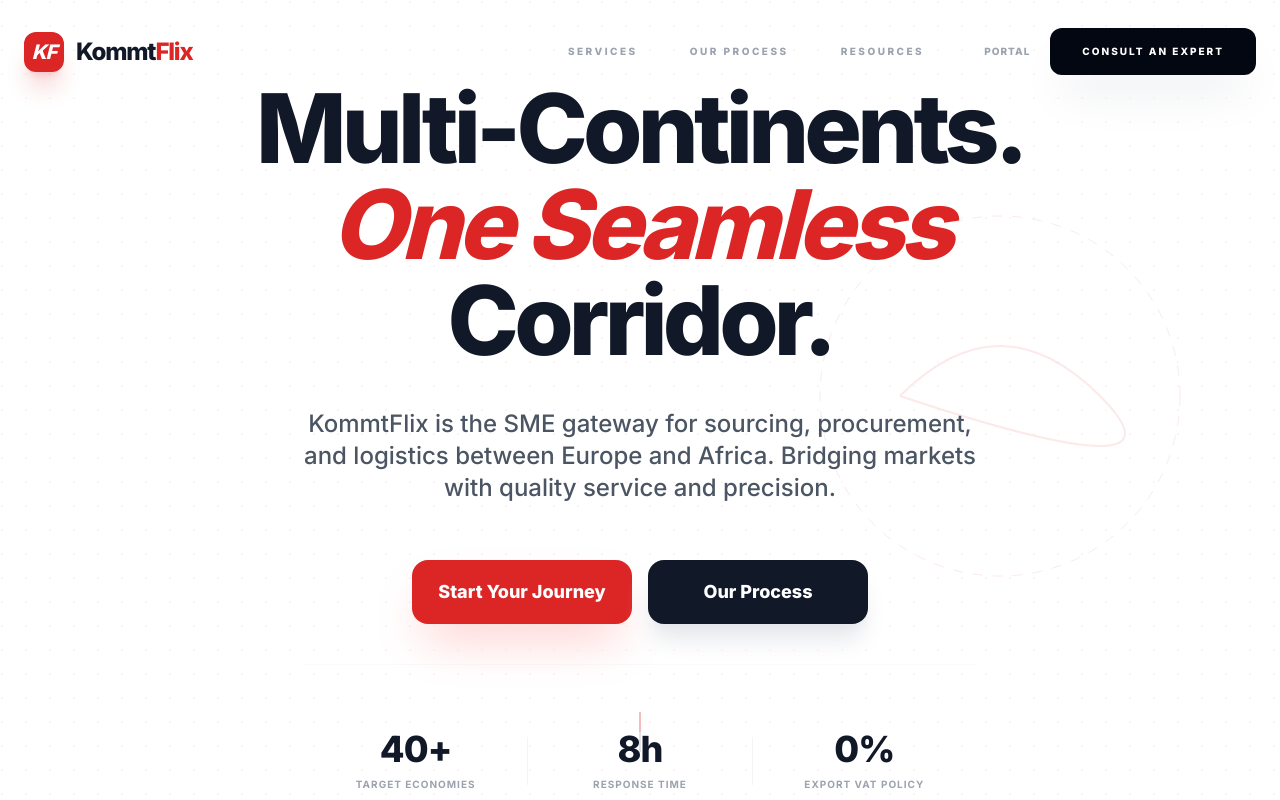
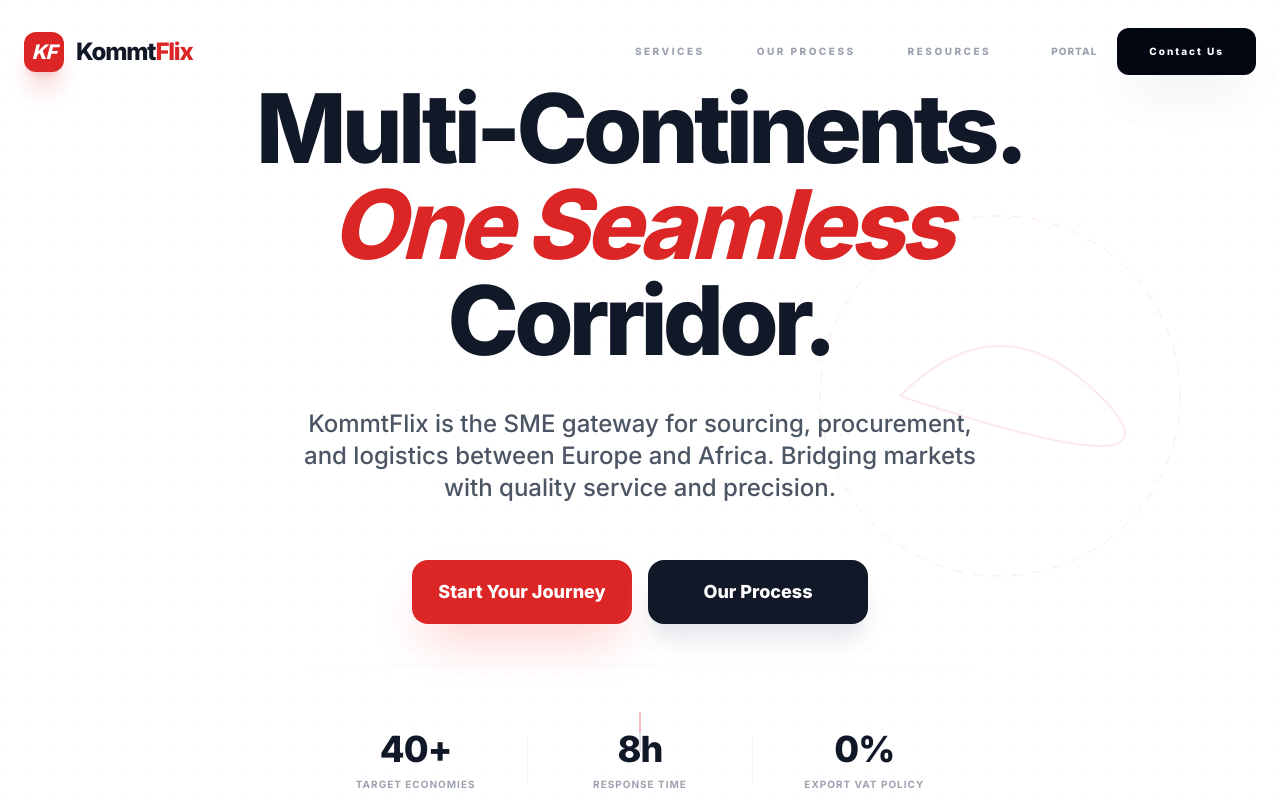
Before and after one commit to igariga1/kommtflix-web, a React (Vite) app: page / in a window 1280 px wide. Shown: the top 800 px of the page. Built offline with nearby package versions, Linux system fonts and the light colour scheme.

Commit message:
Change button text from 'CONSULT AN EXPERT' to 'Contact Us'

```diff
--- a/components/Header.tsx
+++ b/components/Header.tsx
@@ -147,7 +147,7 @@ const Header: React.FC<HeaderProps> = ({ onOpenQuote }) => {
                 onClick={onOpenQuote}
                 className="bg-gray-950 text-white px-8 py-4 rounded-xl font-black text-[10px] tracking-[0.2em] hover:bg-red-600 transition-all transform hover:scale-105 active:scale-95 shadow-2xl shadow-gray-200"
               >
-                CONSULT AN EXPERT
+                Contact Us
               </button>
             </div>
           </nav>
```
